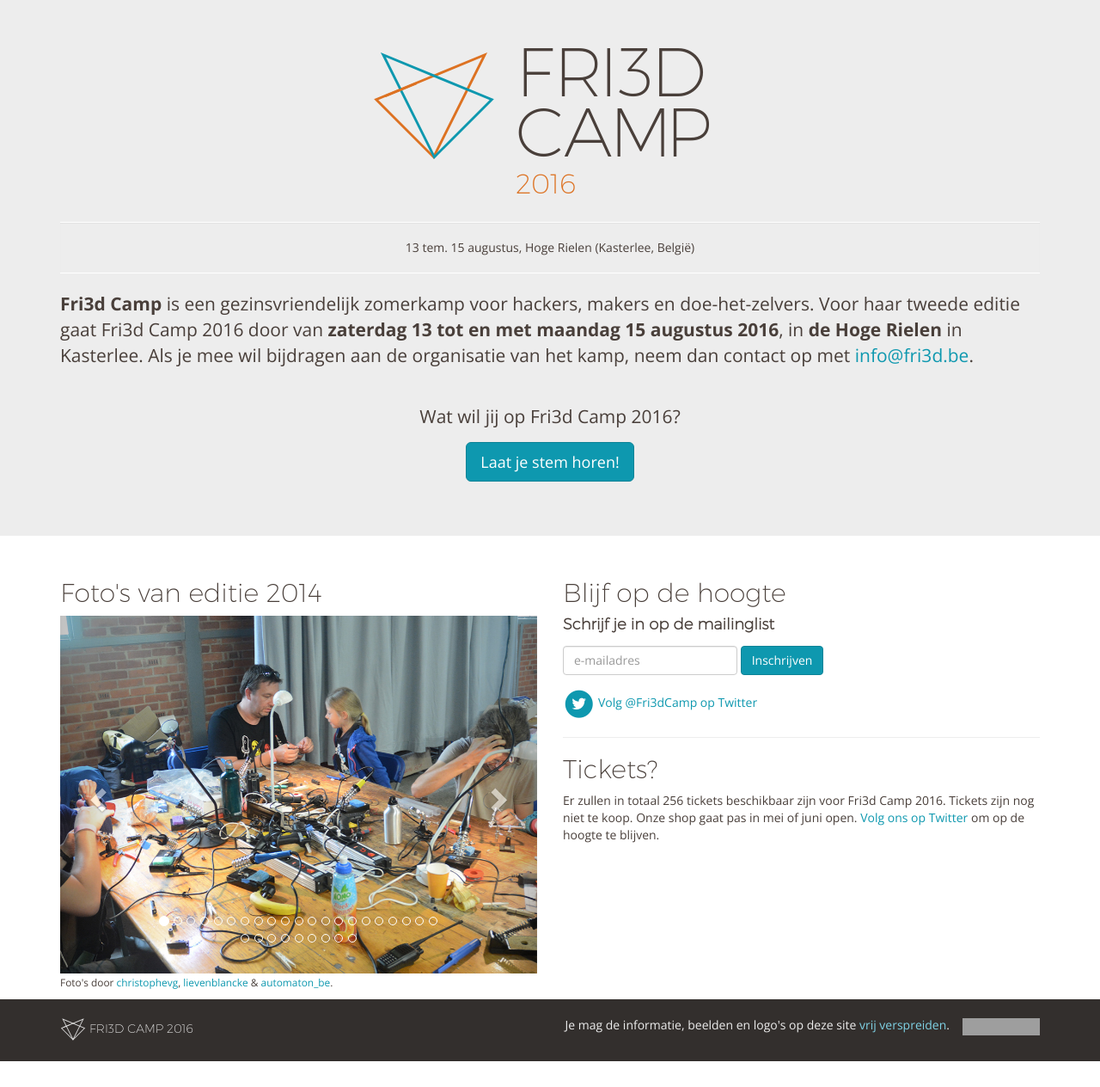
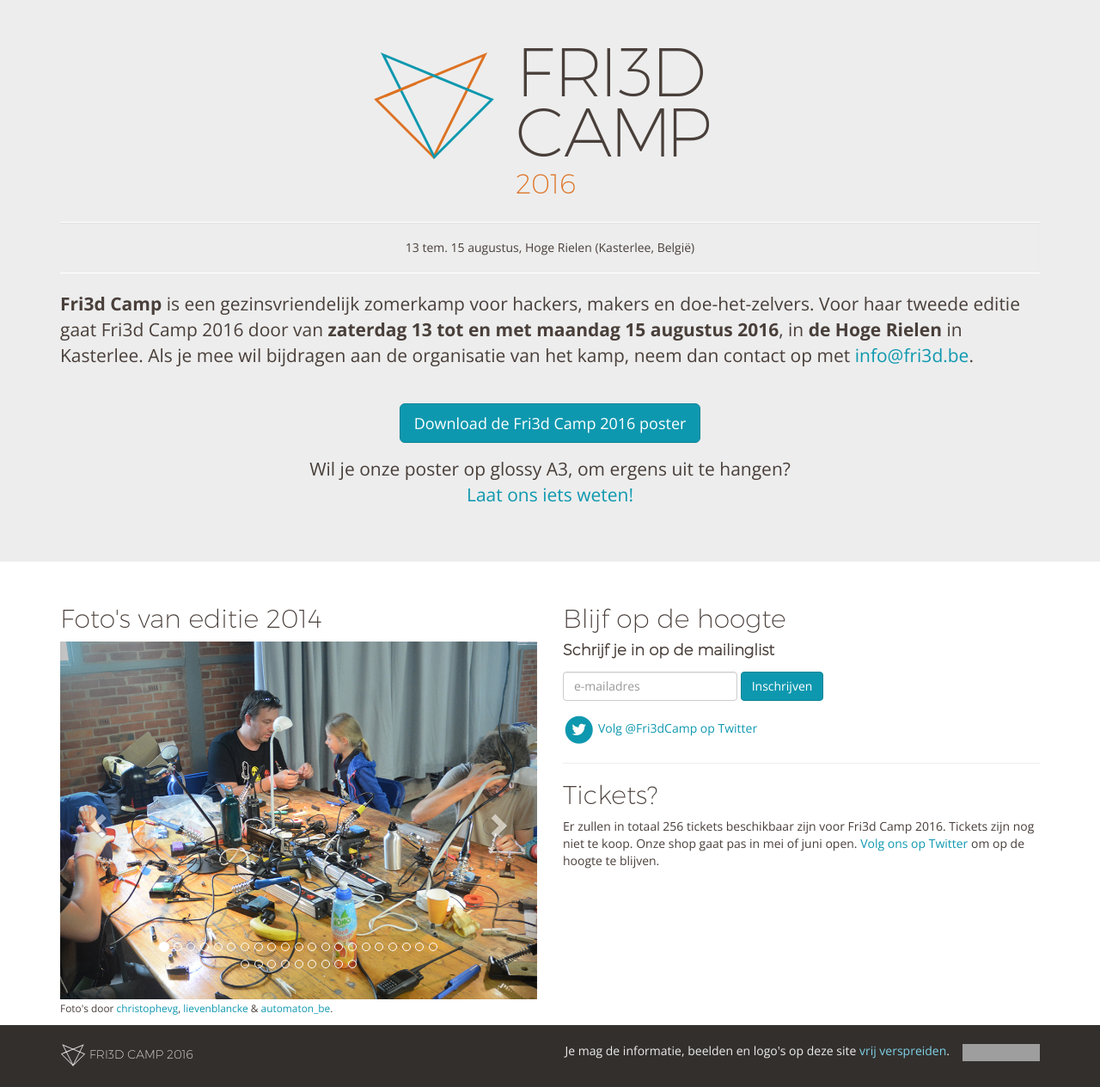
Before and after one commit to Fri3dCamp/fri3dweb2016, a Jekyll site: the page built from index.md, in a window 1280 px wide. Shown: the whole page at 86% size. Built offline with Jekyll 4.4.1, drawn with Linux system fonts in a browser that asks for light colours; nearby versions of some CDN libraries; before the commit the page ends 1234 px from its top, so only the background shows below that; grey boxes are pictures that could not be loaded.

Commit message:
enquete link veranderd naar poster download en indentation opgeruimd

```diff
--- a/_layouts/home.html
+++ b/_layouts/home.html
@@ -2,18 +2,31 @@
 <!-- Main jumbotron for a primary marketing message or call to action -->
 <div class="jumbotron">
   <div class="container">
-        <div class="center-block" id="mainlogo" class="logo">{% include logo.html %} <div class="logo-name">F<span style="letter-spacing: -5px;">r</span>i<span style="letter-spacing: -3px;">3d</span><br>C<span style="letter-spacing: -3px;">a</span><span style="letter-spacing: -8px;">mp</span></div><div class="logo-year">2016</div>
-    </div>
+
+    <div class="center-block" id="mainlogo" class="logo">{% include logo.html %} <div class="logo-name">F<span style="letter-spacing: -5px;">r</span>i<span style="letter-spacing: -3px;">3d</span><br>C<span style="letter-spacing: -3px;">a</span><span style="letter-spacing: -8px;">mp</span></div><div class="logo-year">2016</div></div>
 
     <div class="well well-fri3d text-center">
       13 tem. 15 augustus, Hoge Rielen (Kasterlee,&nbsp;België)
     </div>
     <p>{{page.intro}}</p>
+
     <hr/>
-      <p class="text-center">Wat wil jij op Fri3d Camp 2016?</p>
-      <p class="text-center"><a href="https://driesderoeck.typeform.com/to/CMZbJ2" class="btn btn-info btn-lg">Laat je stem horen!</a></p>
+
+    <p class="text-center">
+      <a href="/assets/Fri3dCamp2016Poster.pdf" target="_blank" class="btn btn-info btn-lg">
+        Download de Fri3d Camp 2016 poster
+      </a>
+    </p>
+    <p class="text-center">
+      Wil je onze poster op glossy A3, om ergens uit te hangen?<br/>
+      <a href="mailto:info@fri3d.be">
+        Laat ons iets weten!
+      </a>
+    </p>
+
   </div>
 </div>
+
 <div class="container">
   <!-- Example row of columns -->
   <div class="row">
@@ -54,6 +67,7 @@
     </div>
   </div>
 </div> <!-- /container -->
+
 {% include pagefooter.html %}
 {% include javascript.html %}
 {% include footer.html %}
```
Lines whose indentation alone changed are shown as unchanged.
